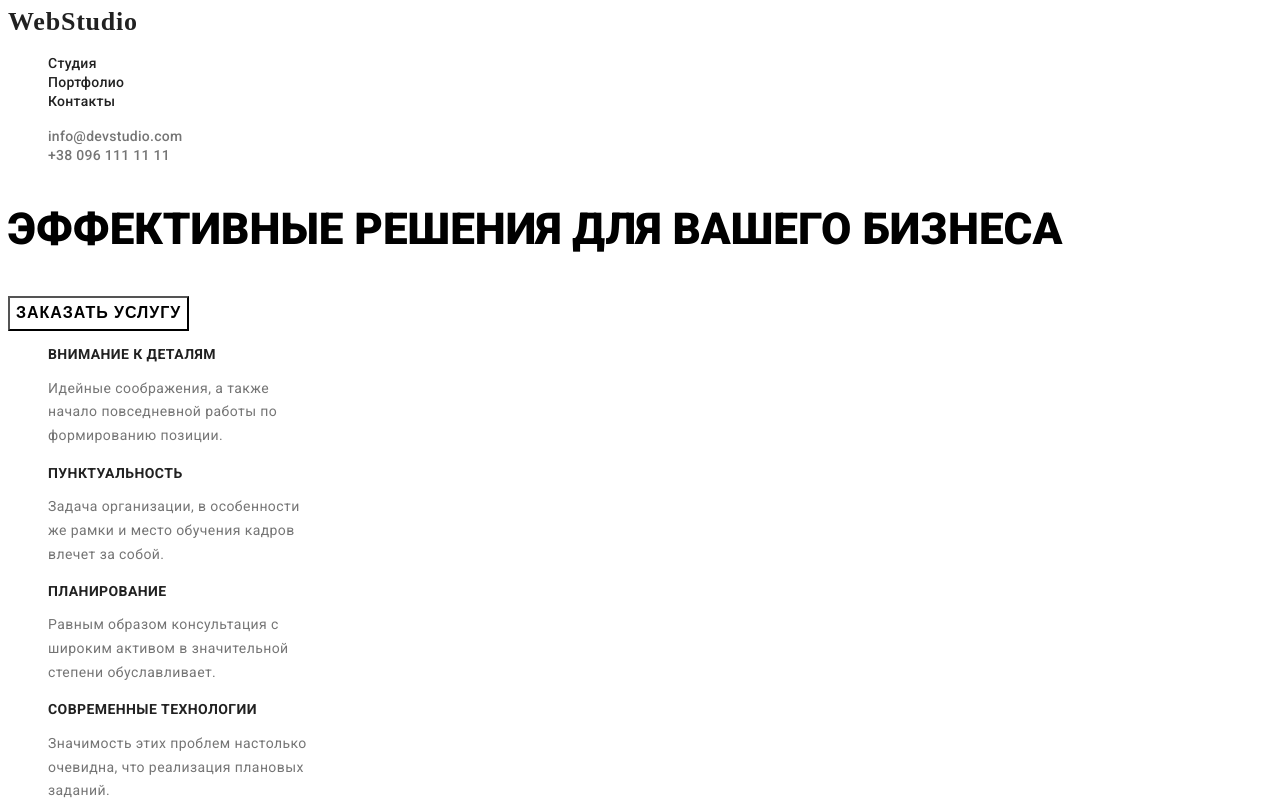
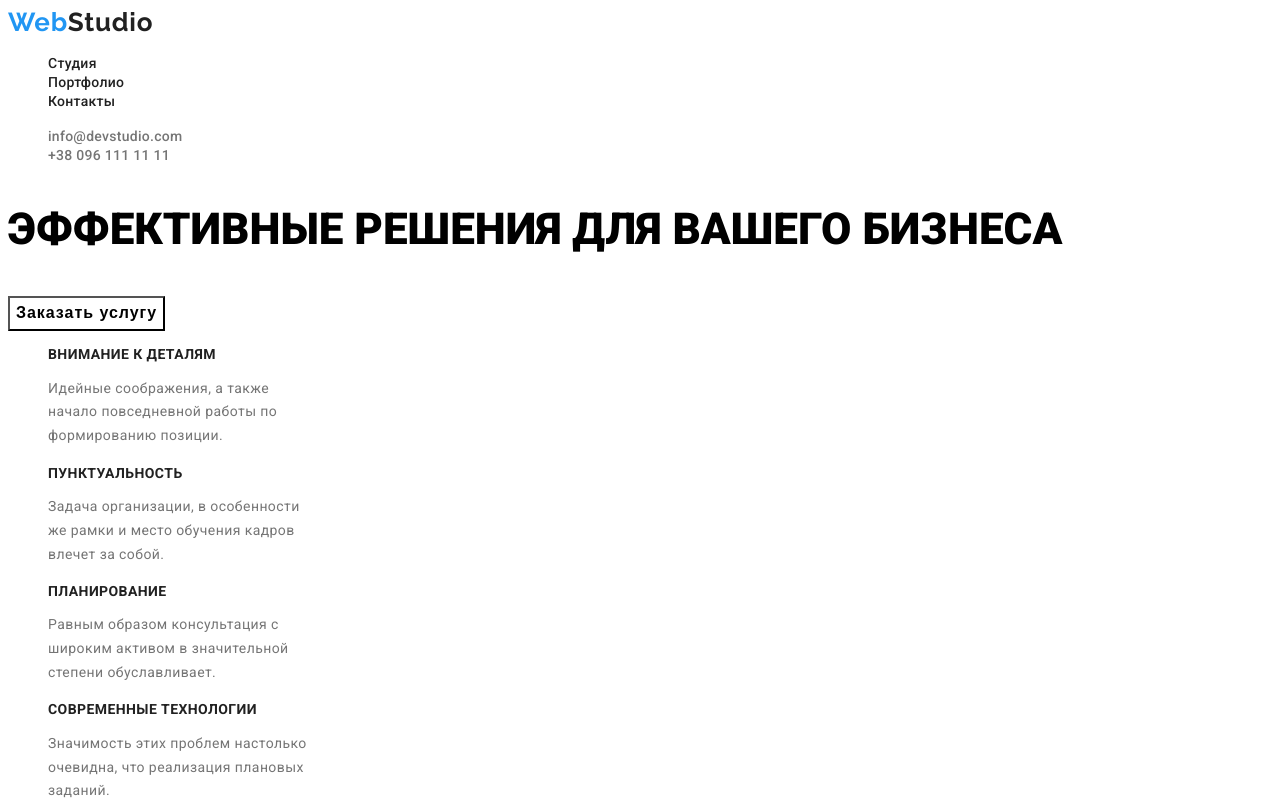
Before and after one commit to frag1koff/goit-markup-hw-02, a plain HTML site: page index.html in a window 1280 px wide. Shown: the top 810 px of the page. Drawn offline with Linux system fonts and the light colour scheme.

Commit message:
Add files via upload

```diff
--- a/css/style.css
+++ b/css/style.css
@@ -19,10 +19,17 @@ body {
   font-size: 16px;
   line-height: 1.8;
   letter-spacing: 0.06em;
-  text-transform: uppercase;
   background-color: transparent;
   cursor: pointer;
 }
+.logo-spn {
+  color: #2196f3;
+}
+/* ЛОГОТИП СНИЗУ
+.logo-spn-one {
+  color: #ffffff;
+}
+*/
 .modal-btn:hover,
 .modal-btn:focus {
   color: #2196f3;
--- a/index.html
+++ b/index.html
@@ -7,6 +7,7 @@
    <title>Мой бизнес</title>
    <link rel="preconnect" href="https://fonts.gstatic.com">
    <link href="https://fonts.googleapis.com/css2?family=Roboto:wght@400;500;700;900&display=swap" rel="stylesheet">
+   <link href="https://fonts.googleapis.com/css2?family=Raleway:wght@700&display=swap" rel="stylesheet">
    <link rel="stylesheet" href="./css/style.css">
 
 </head>
@@ -15,7 +16,7 @@
    <!-- HEADER -->
       <header class="header">
          <nav class="navigation">
-            <a class="logo-link link" href="./index.html">WebStudio</a>
+            <a class="logo-link link" href="./index.html"><span class="logo-spn">Web</span>Studio</a>
             <ul class="menu-list">
                <li class="menu-item list">
                   <a class="menu-link link" href="">Студия</a>
@@ -116,7 +117,7 @@
       <!-- FOOTER -->
 
       <footer>
-         <a class="logo-link link" href="./index.html">WebStudio</a>
+         <a class="logo-link link" href="./index.html"><span class="logo-spn">Web</span><span class="logo-spn-one">Studio</span></a>
          <address class="menu-address">
             <ul class="menu-address-list">
                <li class="menu-address-list-item list">
```
Also changed, not shown: portfolio.html (+3 -2 lines).
